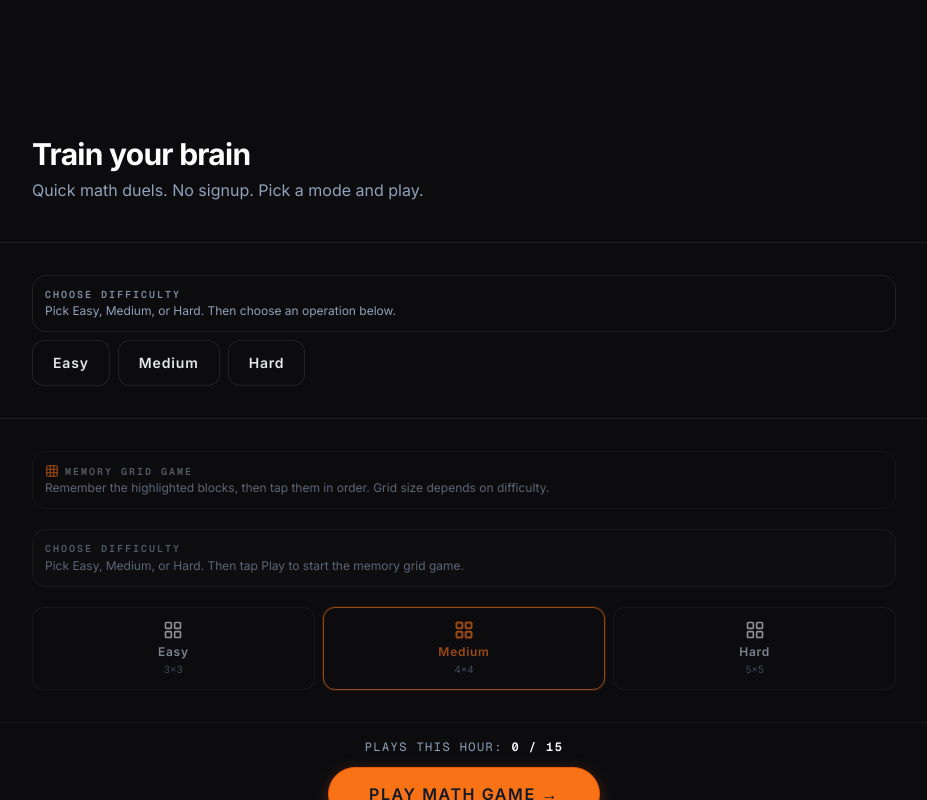
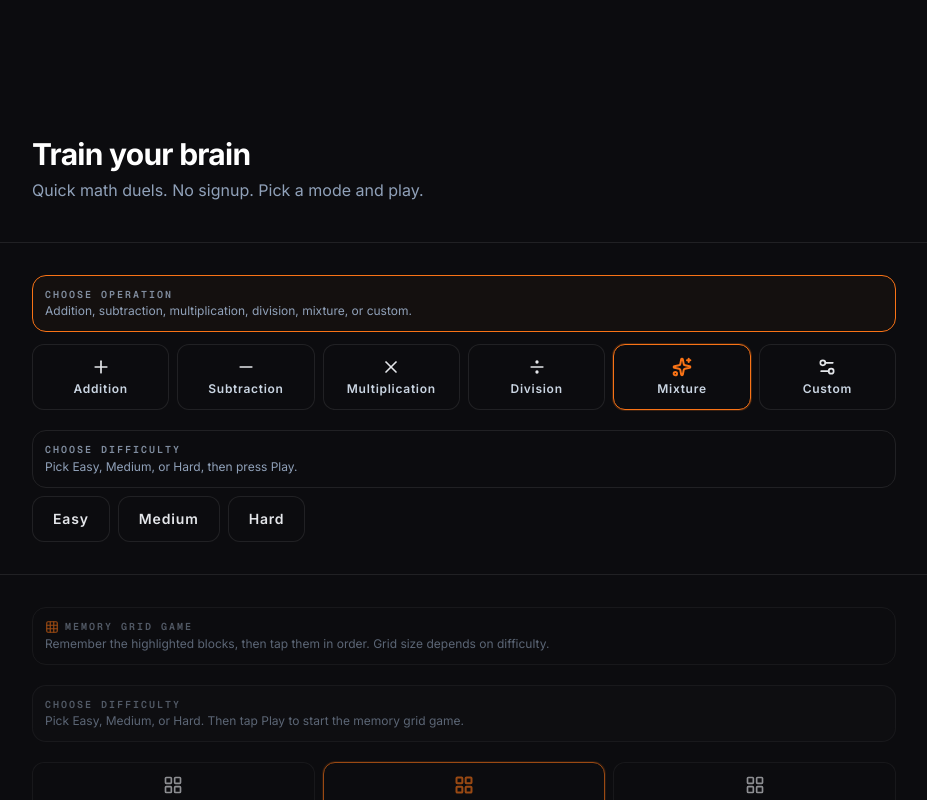
Before and after one commit to mohdadnaanazam/mathy, a Next.js app: page / in a window 1280 px wide. Shown: the whole page, without its empty margins (176-1103 px from the left). Built offline with nearby package versions, Linux system fonts and the light colour scheme.

Commit message:
Updated Buttons

```diff
--- a/app/page.tsx
+++ b/app/page.tsx
@@ -88,45 +88,12 @@ export default function LandingPage() {
         </div>
       </section>
 
-      {/* Math game section – difficulty first, then operations */}
+      {/* Math game section – operation first, then difficulty (matches reference UI) */}
       <section
         className={`border-b border-[var(--border-subtle)] py-5 sm:py-6 md:py-8 transition-opacity duration-200 ${activeGame !== 'math' ? 'opacity-60' : ''}`}
       >
         <div className="mx-auto w-full max-w-4xl px-3 sm:px-6 lg:px-4 space-y-4 sm:space-y-5">
-          {/* 1. Choose difficulty (Easy / Medium / Hard) – default: Medium */}
-          <div className="flex flex-col gap-2">
-            <div className={`rounded-xl border p-3 transition-colors ${activeGame === 'math' ? 'border-[var(--border-subtle)]' : 'border-[var(--border-subtle)]'}`}>
-              <div className="section-label mb-0.5 text-xs">Choose difficulty</div>
-              <p className="text-[11px] sm:text-xs text-slate-400">
-                Pick Easy, Medium, or Hard. Then choose an operation below.
-              </p>
-            </div>
-            <div className="flex flex-wrap gap-1.5 sm:gap-2">
-              {(['easy', 'medium', 'hard'] as Difficulty[]).map(d => {
-                const active = mathDifficulty === d
-                return (
-                  <button
-                    key={d}
-                    type="button"
-                    onClick={() => { setMathDifficulty(d); setDifficulty(d); setActiveGame('math') }}
-                    className="flex flex-col items-center justify-center rounded-xl px-4 py-2.5 sm:px-5 sm:py-3 transition-all duration-200 capitalize"
-                    style={{
-                      backgroundColor: 'var(--bg-surface)',
-                      borderRadius: 12,
-                      border: active ? '1px solid var(--accent-orange)' : '1px solid var(--border-subtle)',
-                      boxShadow: active ? '0 0 0 1px rgba(249,115,22,0.2)' : 'none',
-                      color: active ? 'var(--accent-orange)' : '#e5e7eb',
-                    }}
-                  >
-                    <span className="text-xs sm:text-sm font-semibold tracking-[0.06em]">{d}</span>
-                  </button>
-                )
-              })}
-            </div>
-          </div>
-
-          {/* 2. Operation icons – only visible after user has chosen Easy / Medium / Hard */}
-          {showMathOperations && (
+          {/* 1. Operation icons */}
           <div className="flex flex-col gap-3">
             <div className={`rounded-xl border p-3 transition-colors ${activeGame === 'math' ? 'border-[var(--accent-orange)] bg-[var(--accent-orange-muted)]/20' : 'border-[var(--border-subtle)]'}`}>
               <div className="section-label mb-0.5 text-xs">Choose operation</div>
@@ -171,10 +138,9 @@ export default function LandingPage() {
               })}
             </div>
           </div>
-          )}
 
           {/* Custom: choose which operations to include */}
-          {showMathOperations && activeMode === 'Custom' && (
+          {activeMode === 'Custom' && (
             <div className="rounded-xl border border-[var(--border-subtle)] bg-zinc-900/30 p-3 space-y-1.5">
               <p className="text-[11px] text-slate-500 uppercase tracking-wider">
                 Include (e.g. only × & ÷ or only + & −)
@@ -200,6 +166,38 @@ export default function LandingPage() {
               </div>
             </div>
           )}
+
+          {/* 2. Choose difficulty (Easy / Medium / Hard) – default: Medium */}
+          <div className="flex flex-col gap-2">
+            <div className="rounded-xl border border-[var(--border-subtle)] p-3">
+              <div className="section-label mb-0.5 text-xs">Choose difficulty</div>
+              <p className="text-[11px] sm:text-xs text-slate-400">
+                Pick Easy, Medium, or Hard, then press Play.
+              </p>
+            </div>
+            <div className="flex flex-wrap gap-1.5 sm:gap-2">
+              {(['easy', 'medium', 'hard'] as Difficulty[]).map(d => {
+                const active = mathDifficulty === d
+                return (
+                  <button
+                    key={d}
+                    type="button"
+                    onClick={() => { setMathDifficulty(d); setDifficulty(d); setActiveGame('math') }}
+                    className="flex flex-col items-center justify-center rounded-xl px-4 py-2.5 sm:px-5 sm:py-3 transition-all duration-200 capitalize"
+                    style={{
+                      backgroundColor: 'var(--bg-surface)',
+                      borderRadius: 12,
+                      border: active ? '1px solid var(--accent-orange)' : '1px solid var(--border-subtle)',
+                      boxShadow: active ? '0 0 0 1px rgba(249,115,22,0.2)' : 'none',
+                      color: active ? 'var(--accent-orange)' : '#e5e7eb',
+                    }}
+                  >
+                    <span className="text-xs sm:text-sm font-semibold tracking-[0.06em]">{d}</span>
+                  </button>
+                )
+              })}
+            </div>
+          </div>
         </div>
       </section>
 
```
